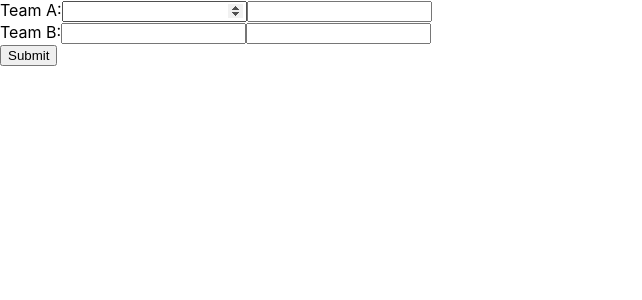
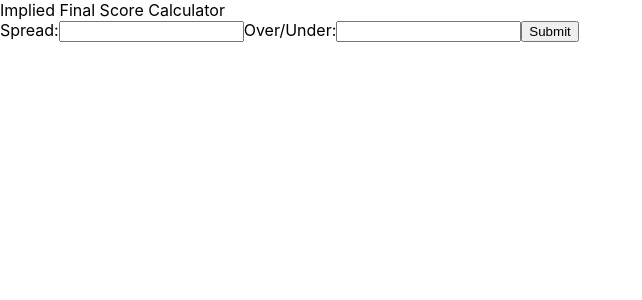
Before and after one commit to brenthawkings/odds-calculator, a React (Create React App) app: page / in a window 1280 px wide. Shown: the top 300 px of the page, without its empty margins (0-642 px from the left). Built offline with nearby package versions, Linux system fonts and the light colour scheme.

Commit message:
Implied Final Scorre

```diff
--- a/src/Calc.js
+++ b/src/Calc.js
@@ -3,50 +3,37 @@ import { useState } from "react";
 import "./Calc.css";
 
 function Calc() {
-  const [teamASpread, setTeamASpread] = useState("");
-  const [over, setOver] = useState("");
-  const [teamBSpread, setTeamBSpread] = useState("");
-  const [under, setUnder] = useState("");
+  const [spread, setSpread] = useState("");
+  const [overUnder, setOverUnder] = useState("");
   const [output, setOutput] = useState("");
 
   const handleSubmit = (event) => {
     event.preventDefault();
-    setOutput(
-      `Team A Spread: ${teamASpread}, Team B Spread: ${teamBSpread}, Over: ${over}, Under: ${under}`
-    );
+    var halfSpread = spread / 2;
+    var halfOverUnder = overUnder / 2;
+    var favorite = halfOverUnder + halfSpread;
+    var underdog = halfOverUnder - halfSpread;
+    setOutput(`Implied Final Score: ${favorite} - ${underdog}`);
   };
 
   return (
     <div>
+      Implied Final Score Calculator
       <form onSubmit={handleSubmit}>
         <label>
-          Team A:
+          Spread:
           <input
             type="number"
-            value={teamASpread}
-            onChange={(e) => setTeamASpread(e.target.value)}
+            value={spread}
+            onChange={(e) => setSpread(e.target.value)}
           />
+          Over/Under:
           <input
             type="number"
-            value={over}
-            onChange={(e) => setOver(e.target.value)}
+            value={overUnder}
+            onChange={(e) => setOverUnder(e.target.value)}
           />
         </label>
-        <br />
-        <label>
-          Team B:
-          <input
-            type="number"
-            value={teamBSpread}
-            onChange={(e) => setTeamBSpread(e.target.value)}
-          />
-          <input
-            type="number"
-            value={under}
-            onChange={(e) => setUnder(e.target.value)}
-          />
-        </label>
-        <br />
         <button type="submit">Submit</button>
       </form>
       <div>{output}</div>
```
